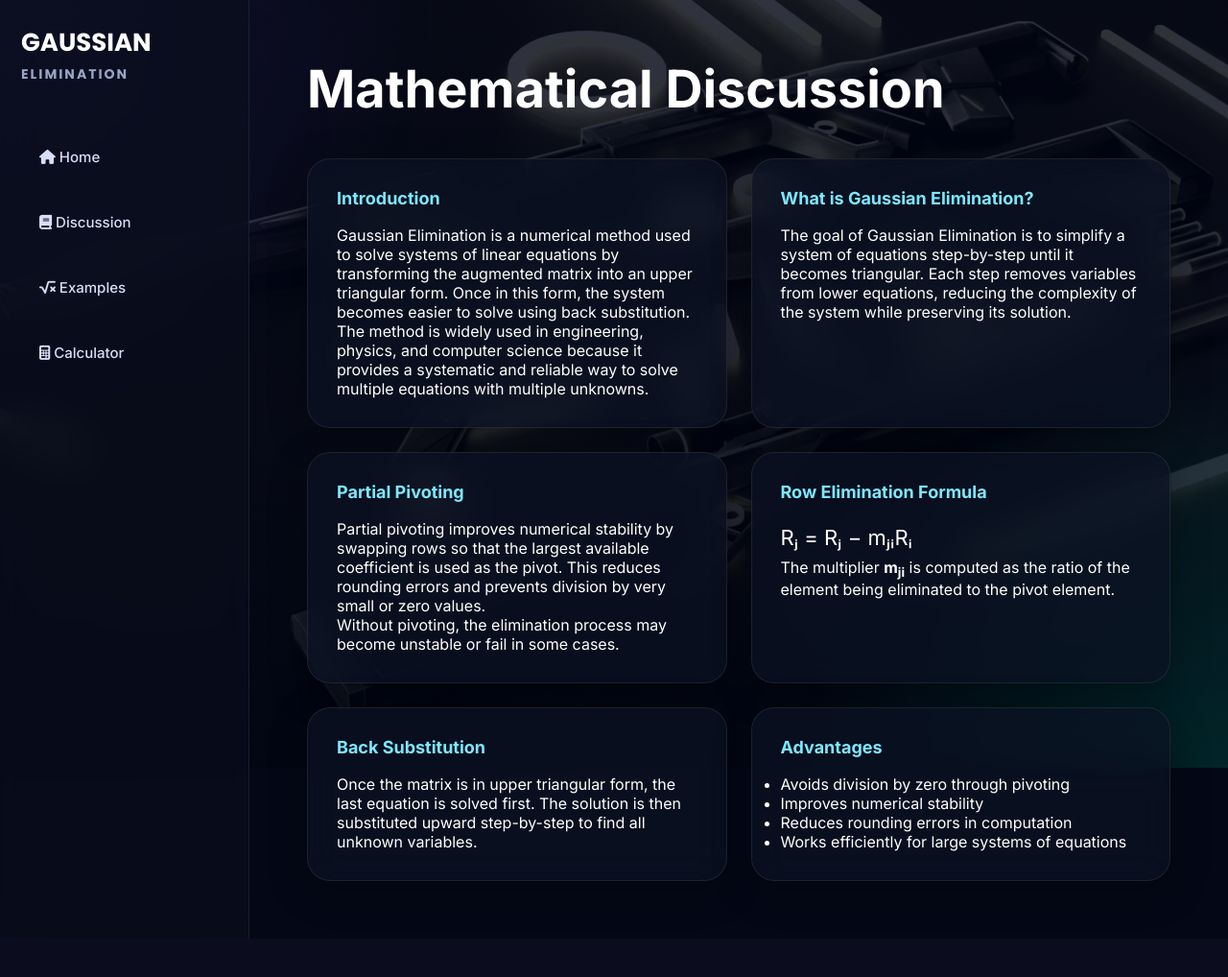
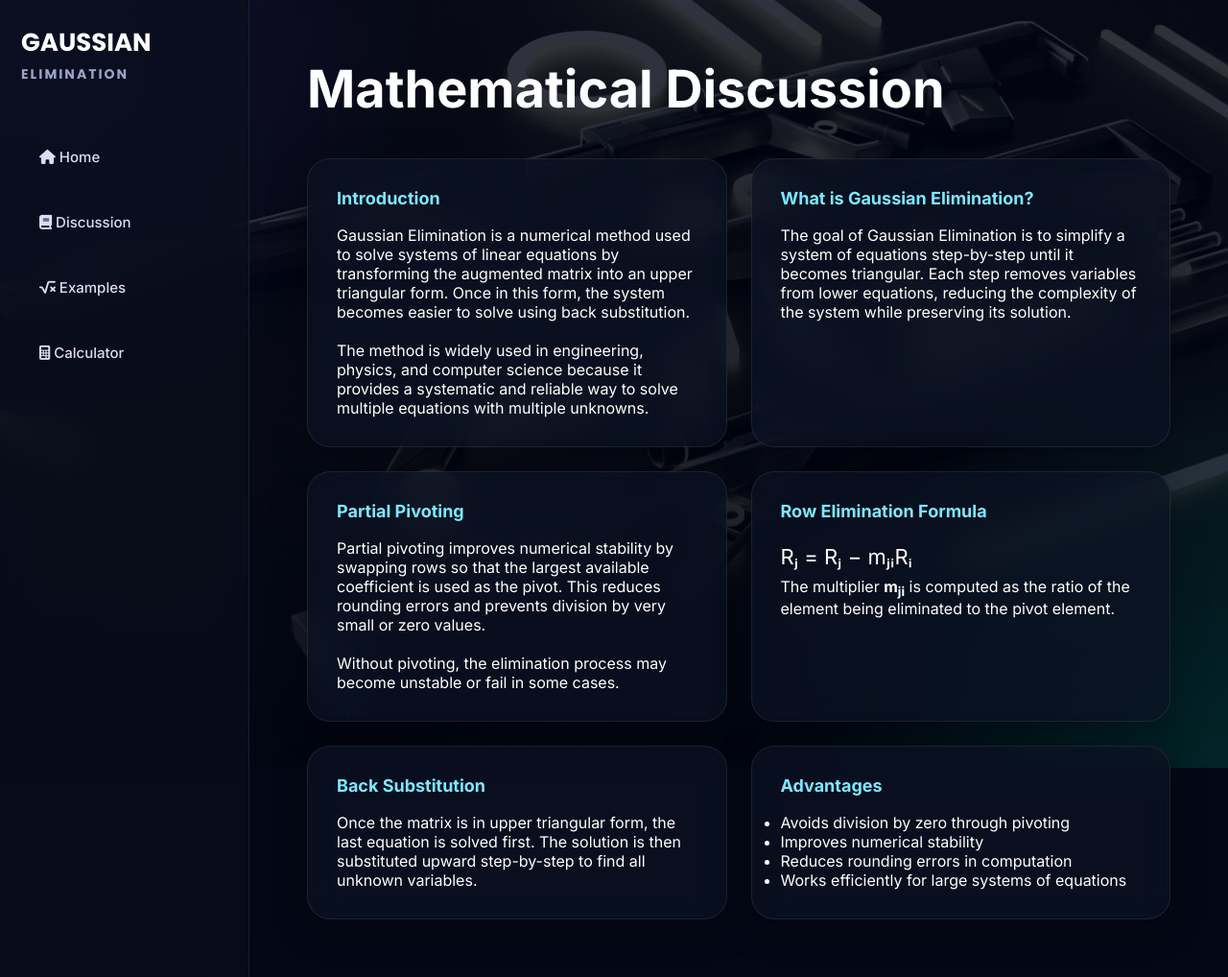
Before and after one commit to procisss/GaussElimination, a Flask app: page /discussion in a window 1280 px wide. Shown: the whole page at 96% size. Before the commit the page ends 978 px from the top, so only its background shows below. Run offline with Flask 3, Linux system fonts and the light colour scheme.

Commit message:
Updated css

```diff
--- a/static/css/style.css
+++ b/static/css/style.css
@@ -587,3 +587,7 @@ button:hover{
     margin-top:20px;
 
 }
+
+.spaced {
+    margin-top: 20px;
+}
```
